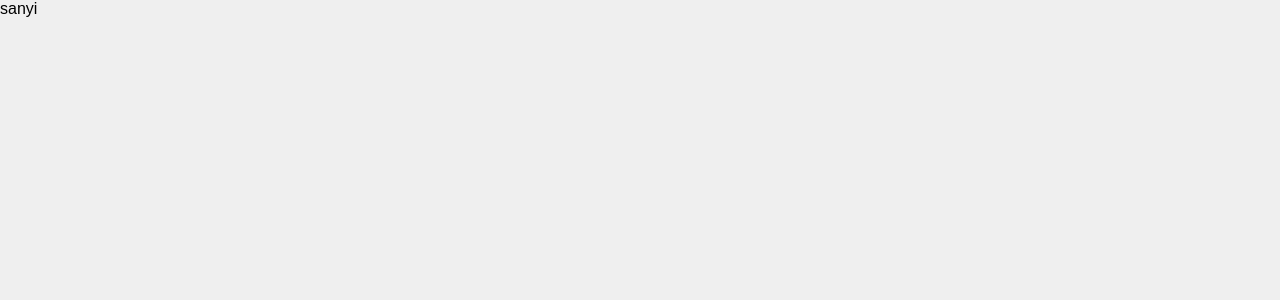
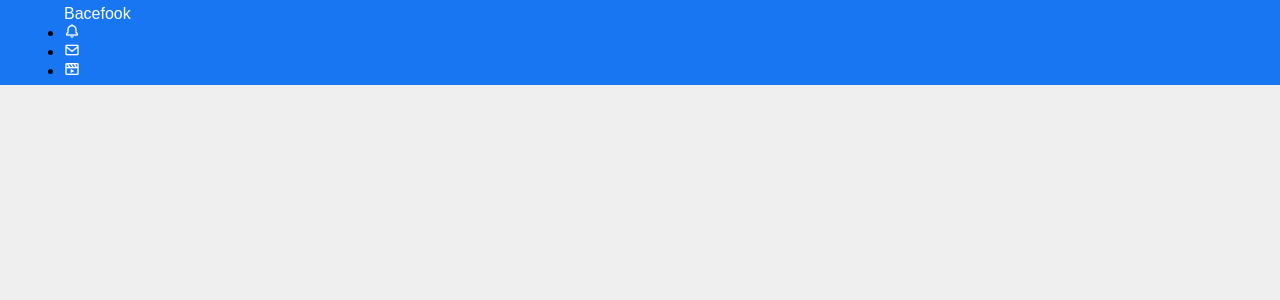
Before and after one commit to xdevtomix/desktop-fb-clone, a React (Vite) app: page / in a window 1280 px wide. Shown: the top 300 px of the page. Built offline with nearby package versions, Linux system fonts and the light colour scheme.

Commit message:
navigation work 2

```diff
--- a/package.json
+++ b/package.json
@@ -9,6 +9,7 @@
   "dependencies": {
     "react": "^17.0.0",
     "react-dom": "^17.0.0",
+    "recoil": "^0.5.0",
     "styled-components": "^5.3.3"
   },
   "devDependencies": {
--- a/src/components/Navigation.jsx
+++ b/src/components/Navigation.jsx
@@ -3,11 +3,58 @@ import styled from "styled-components";
 export default function Navigation() {
     return (
         <Container data-component="navigation">
-            sanyi
+
+            <Left>
+                <Logo>Bacefook</Logo>
+                <List>
+                    <Item>
+                        <Icon className='bx bx-bell'></Icon>
+                    </Item>
+                    <Item>
+                        <Icon className='bx bx-envelope'></Icon>
+                    </Item>
+                    <Item>
+                        <Icon className='bx bx-movie-play'></Icon>
+                    </Item>
+                </List>
+            </Left>
+
+            <Right>
+
+            </Right>
+
         </Container>
     );
 }
 
 const Container = styled.nav`
+    display: flex;
+    align-items: center;
+    justify-content: space-between;
+    background-color: #1876f2;
+    padding: 5px 5%;
+`;
+
+const Left = styled.div`
 
 `;
+
+const Logo = styled.div`
+    color: white;
+`;
+
+const List = styled.ul`
+
+`;
+
+const Item = styled.li`
+
+`;
+
+const Icon = styled.i`
+    color: white;
+`;
+
+const Right = styled.div`
+
+`;
```
Also changed, not shown: 1 other file (tests, documents, lock files or other folders).
